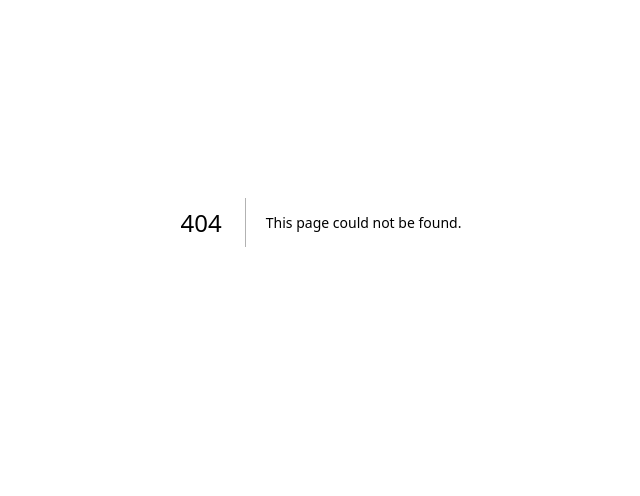
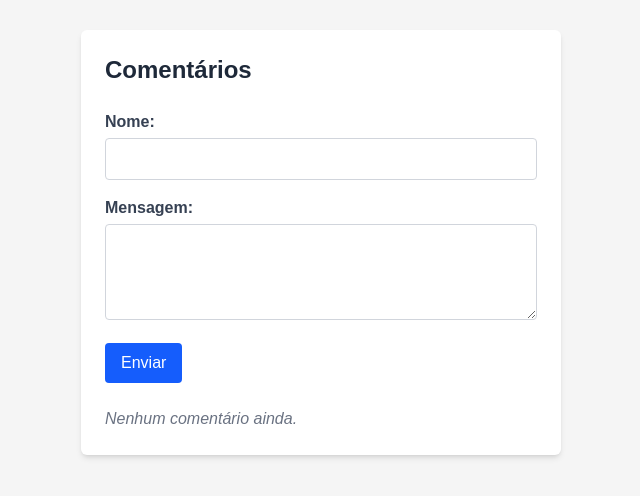
Before and after one commit to Anaelica/revisoes, a Next.js app: page /Comment in a window 1280 px wide. Before the commit this address had no page. Shown: the part 178-674 px from the top of the page, without its empty margins (319-959 px from the left). Built offline with nearby package versions, Linux system fonts and the light colour scheme.

Commit message:
feat: componente form

```diff
--- /dev/null
+++ b/src/app/Comment/componentes comment/Comment.tsx
@@ -0,0 +1,17 @@
+type CommentProps = {
+  name: string
+  message: string
+  timestamp: string
+}
+
+export default function Comment({ name, message, timestamp }: CommentProps) {
+  return (
+    <div className="bg-gray-50 border-l-4 border-blue-500 p-4 rounded shadow-sm">
+      <div className="flex justify-between items-center mb-2">
+        <span className="font-bold text-gray-800">{name}</span>
+        <span className="text-sm text-gray-500">{timestamp}</span>
+      </div>
+      <p className="text-black ">{message}</p>
+    </div>
+  )
+}
--- /dev/null
+++ b/src/app/Comment/componentes comment/CommentForm.tsx
@@ -0,0 +1,59 @@
+import { useState } from 'react'
+
+type CommentFormProps = {
+  onAddComment: (comment: {
+    name: string
+    message: string
+    timestamp: string
+  }) => void
+}
+
+export default function CommentForm({ onAddComment }: CommentFormProps) {
+  const [name, setName] = useState('')
+  const [message, setMessage] = useState('')
+
+  const handleSubmit = (e: React.FormEvent) => {
+    e.preventDefault()
+    if (!name.trim() || !message.trim()) return
+
+    const newComment = {
+      name,
+      message,
+      timestamp: new Date().toLocaleString(),
+    }
+
+    onAddComment(newComment)
+    setName('')
+    setMessage('')
+  }
+
+  return (
+    <form onSubmit={handleSubmit} className="space-y-4 mb-6">
+      <div>
+        <label className="block font-semibold text-gray-700 mb-1">Nome:</label>
+        <input
+          type="text"
+          className="w-full border border-gray-300 rounded px-3 py-2 text-black focus:outline-none focus:ring-2 focus:ring-gray-500"
+          value={name}
+          onChange={(e) => setName(e.target.value)}
+          required
+        />
+      </div>
+      <div>
+        <label className="block font-semibold text-gray-700 mb-1">Mensagem:</label>
+        <textarea
+          className="w-full border border-gray-300 rounded px-3 py-2 text-black resize-y h-24 focus:outline-none focus:ring-2 focus:ring-gray-500"
+          value={message}
+          onChange={(e) => setMessage(e.target.value)}
+          required
+        ></textarea>
+      </div>
+      <button
+        type="submit"
+        className="bg-blue-600 text-white px-4 py-2 rounded hover:bg-blue-700 transition-colors"
+      >
+        Enviar
+      </button>
+    </form>
+  )
+}
--- /dev/null
+++ b/src/app/Comment/componentes comment/CommentList.tsx
@@ -0,0 +1,30 @@
+import Comment from './Comment'
+
+type CommentType = {
+  name: string
+  message: string
+  timestamp: string
+}
+
+type CommentListProps = {
+  comments: CommentType[]
+}
+
+export default function CommentList({ comments }: CommentListProps) {
+  return (
+    <div className="space-y-4">
+      {comments.length === 0 ? (
+        <p className="text-gray-500 italic">Nenhum comentário ainda.</p>
+      ) : (
+        comments.map((comment, index) => (
+          <Comment
+            key={index}
+            name={comment.name}
+            message={comment.message}
+            timestamp={comment.timestamp}
+          />
+        ))
+      )}
+    </div>
+  )
+}
--- /dev/null
+++ b/src/app/Comment/page.tsx
@@ -0,0 +1,28 @@
+'use client'
+import { useState } from 'react'
+import CommentForm from './componentes comment/CommentForm'
+import CommentList from './componentes comment/CommentList'
+
+type CommentType = {
+  name: string
+  message: string
+  timestamp: string
+}
+
+export default function App() {
+  const [comments, setComments] = useState<CommentType[]>([])
+
+  const handleAddComment = (comment: CommentType) => {
+    setComments([comment, ...comments])
+  }
+
+  return (
+    <div className="flex justify-center items-center min-w-screen min-h-screen bg-neutral-100">
+    <div className="min-w-[30rem] p-6 bg-white shadow-md rounded-md mt-10">
+      <h1 className="text-2xl font-bold mb-6 text-gray-800">Comentários</h1>
+      <CommentForm onAddComment={handleAddComment} />
+      <CommentList comments={comments} />
+    </div>
+    </div>
+  )
+}
```
